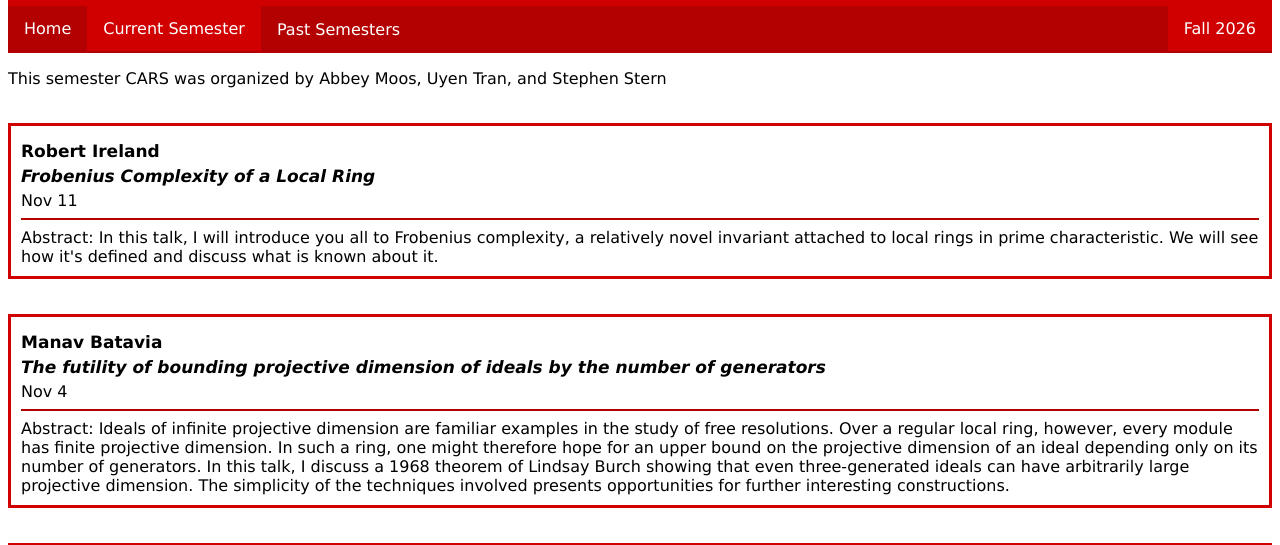
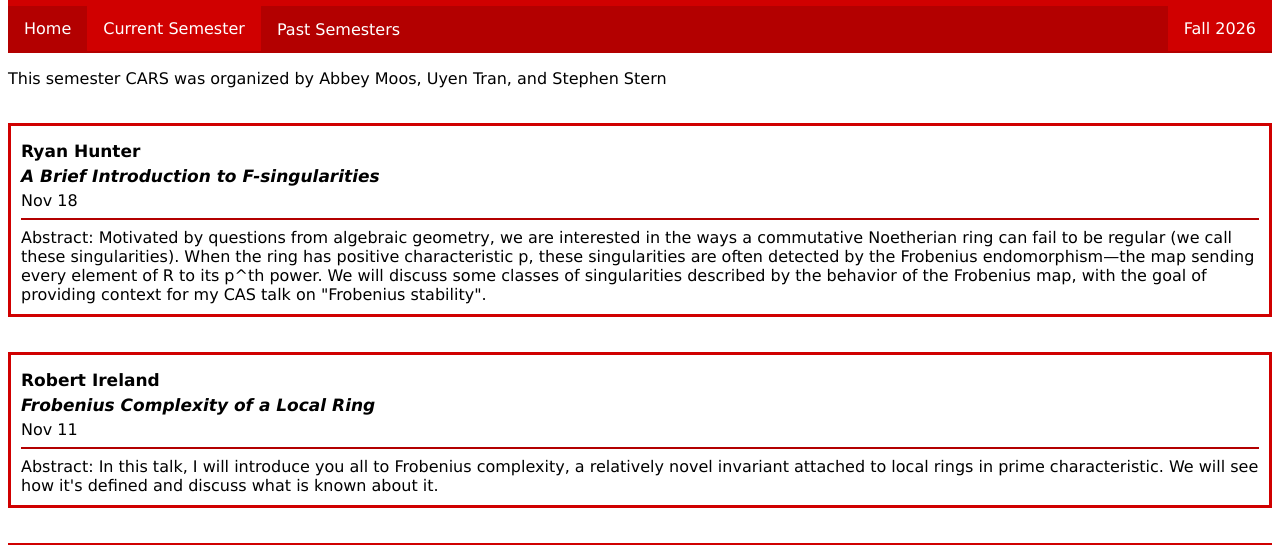
Before and after one commit to CARS-UNL/CARS-UNL.github.io, a plain HTML site: page current.html in a window 1280 px wide. Shown: the part 175-720 px from the top of the page. Drawn offline with Linux system fonts and the light colour scheme.

Commit message:
Update current.html

```diff
--- a/current.html
+++ b/current.html
@@ -59,6 +59,14 @@
 
 
 <p>This semester CARS was organized by Abbey Moos, Uyen Tran, and Stephen Stern</p>
+</div>
+
+<div class="tcard">
+	<h3>Ryan Hunter</h3>
+	<h3><em>A Brief Introduction to F-singularities</em></h3>
+	Nov 18
+	<hr>
+	Abstract: Motivated by questions from algebraic geometry, we are interested in the ways a commutative Noetherian ring can fail to be regular (we call these singularities). When the ring has positive characteristic p, these singularities are often detected by the Frobenius endomorphism—the map sending every element of R to its p^th power. We will discuss some classes of singularities described by the behavior of the Frobenius map, with the goal of providing context for my CAS talk on "Frobenius stability".
 </div>
 
 <div class="tcard">
```
